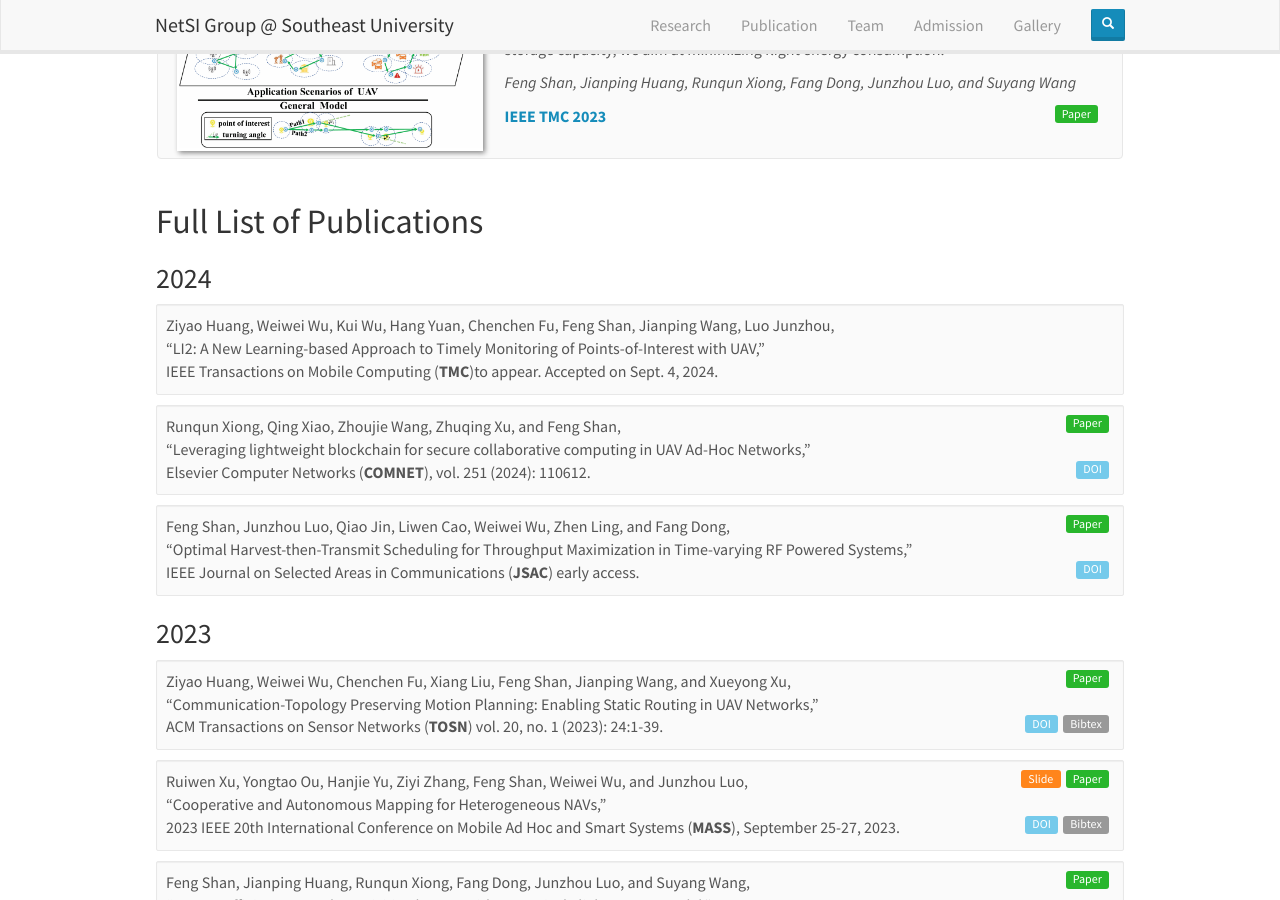
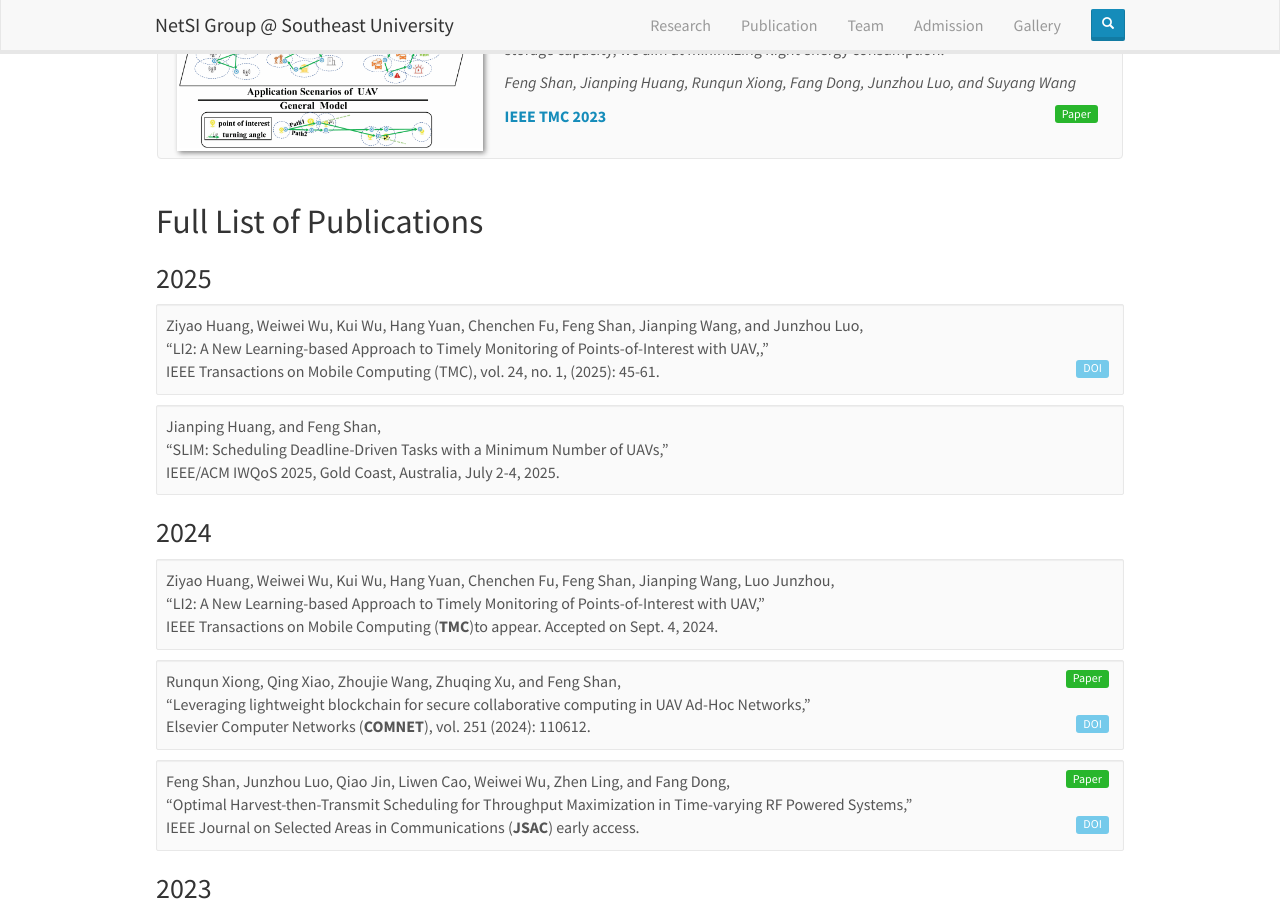
Before and after one commit to SEU-NetSI/seu-netsi.github.io, a Jekyll site: the page built from _pages/publications.md, in a window 1280 px wide and 900 px high, scrolled down 590 px. Built offline with Jekyll 4.4.1, drawn with Linux system fonts in a browser that asks for light colours; nearby versions of some CDN libraries.

Commit message:
new publist

```diff
--- a/_data/news.yml
+++ b/_data/news.yml
@@ -1,4 +1,6 @@
-- data: May 30, 2025
+
+
+- date: May 30, 2025
   headline: "Our paper SLIM: Scheduling Deadline-Driven Tasks with a Minimum Number of UAVs was accepted by IEEE/ACM IWQoS 2025."
 
 - date: July 2, 2024
--- a/_data/publist.yml
+++ b/_data/publist.yml
@@ -1,3 +1,35 @@
+- id: HWWYFSWL-TMC25
+  year: 2025
+  authors: Ziyao Huang, Weiwei Wu, Kui Wu, Hang Yuan, Chenchen Fu, Feng Shan, Jianping Wang, and Junzhou Luo
+  title: "LI2: A New Learning-based Approach to Timely Monitoring of Points-of-Interest with UAV,"
+  pubinfo: "IEEE Transactions on Mobile Computing (TMC), vol. 24, no. 1, (2025): 45-61."
+  link:
+    paper: placeholder
+    code: placeholder
+    slide: placeholder
+    video: placeholder
+    doi: https://doi.org/10.1109/TMC.2024.3461708
+  highlight:
+    attr: 0
+  bibtex: placeholder
+  category: uavpathplan
+
+- id: HS-IWQoS25
+  year: 2025
+  authors: Jianping Huang, and Feng Shan
+  title: "SLIM: Scheduling Deadline-Driven Tasks with a Minimum Number of UAVs"
+  pubinfo: "IEEE/ACM IWQoS 2025, Gold Coast, Australia, July 2-4, 2025."
+  link:
+    paper: placeholder
+    code: placeholder
+    slide: placeholder
+    video: placeholder
+    doi: placeholder
+  highlight:
+    attr: 0
+  bibtex: placeholder
+  category: uavpathplan
+
 - id: HWWYFSWL-TMC24
   year: 2024
   authors: Ziyao Huang, Weiwei Wu, Kui Wu, Hang Yuan, Chenchen Fu, Feng Shan, Jianping Wang, Luo Junzhou
```
